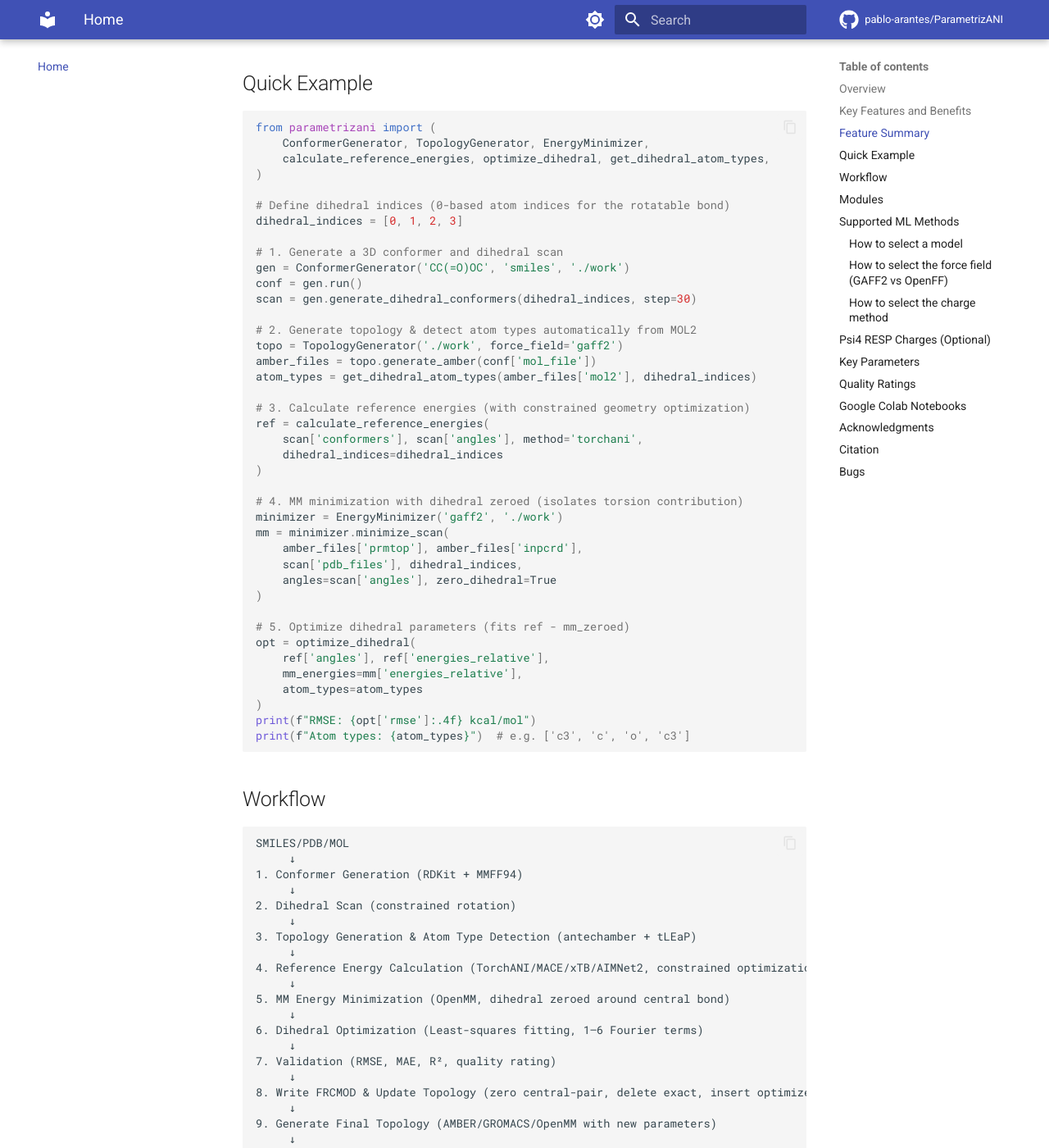
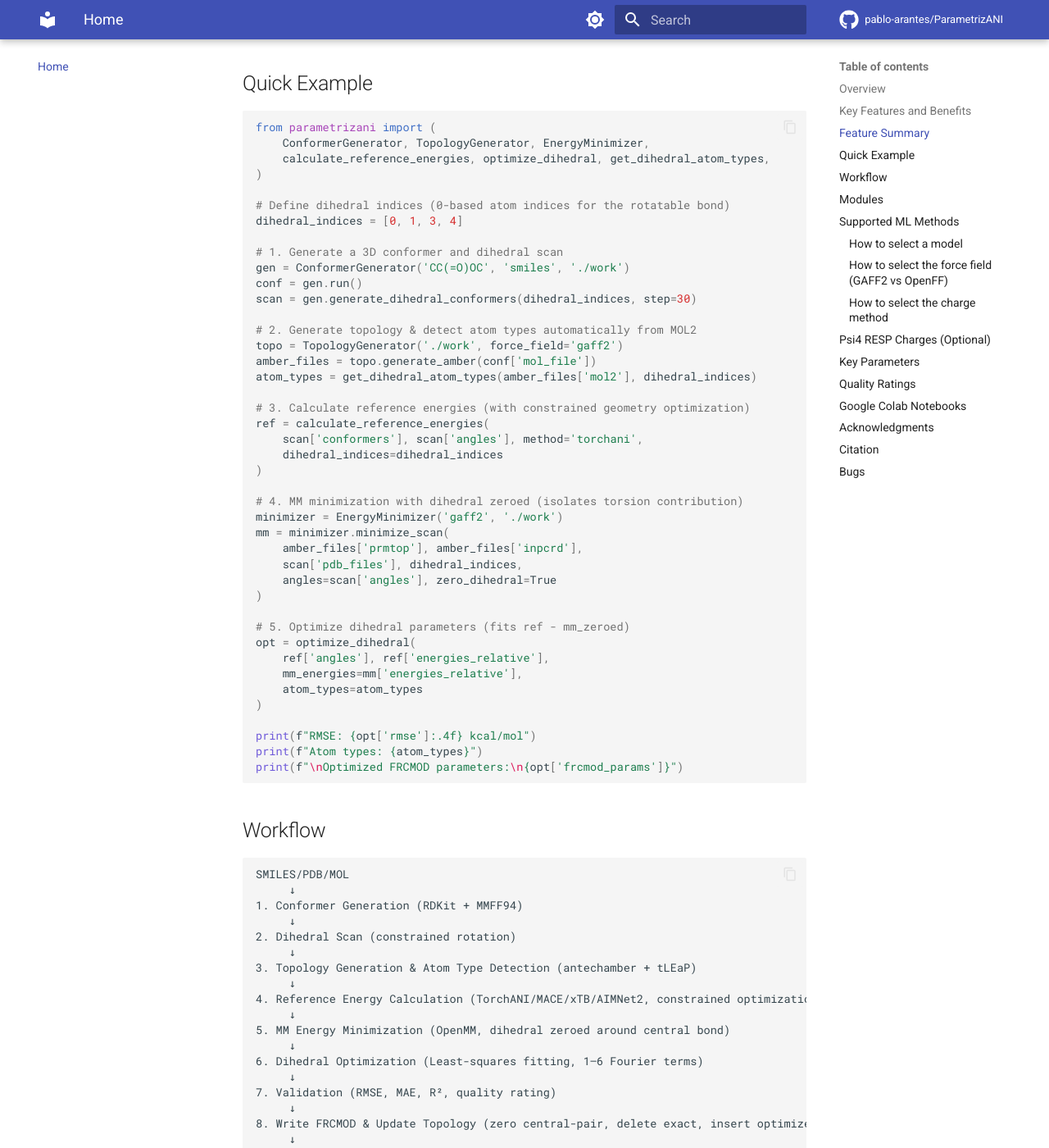
Before and after one commit to pablo-arantes/ParametrizANI, an MkDocs documentation site: the page built from docs/index.md, in a window 1280 px wide and 1400 px high, scrolled down 2456 px. Shown: the whole window at 82% size. Built offline with MkDocs 1.6.1 and Material for MkDocs 9.7.7, drawn with Linux system fonts in a browser that asks for light colours; comment, search, counter and statistics services are not loaded.

Commit message:
Modify dihedral indices and enhance output logging
Updated dihedral indices and added print statements for optimized parameters.

````diff
--- a/docs/index.md
+++ b/docs/index.md
@@ -51,7 +51,7 @@ from parametrizani import (
 )
 
 # Define dihedral indices (0-based atom indices for the rotatable bond)
-dihedral_indices = [0, 1, 2, 3]
+dihedral_indices = [0, 1, 3, 4]
 
 # 1. Generate a 3D conformer and dihedral scan
 gen = ConformerGenerator('CC(=O)OC', 'smiles', './work')
@@ -83,8 +83,10 @@ opt = optimize_dihedral(
     mm_energies=mm['energies_relative'],
     atom_types=atom_types
 )
+
 print(f"RMSE: {opt['rmse']:.4f} kcal/mol")
-print(f"Atom types: {atom_types}")  # e.g. ['c3', 'c', 'o', 'c3']
+print(f"Atom types: {atom_types}")
+print(f"\nOptimized FRCMOD parameters:\n{opt['frcmod_params']}")
 ```
 
 ## Workflow
````
